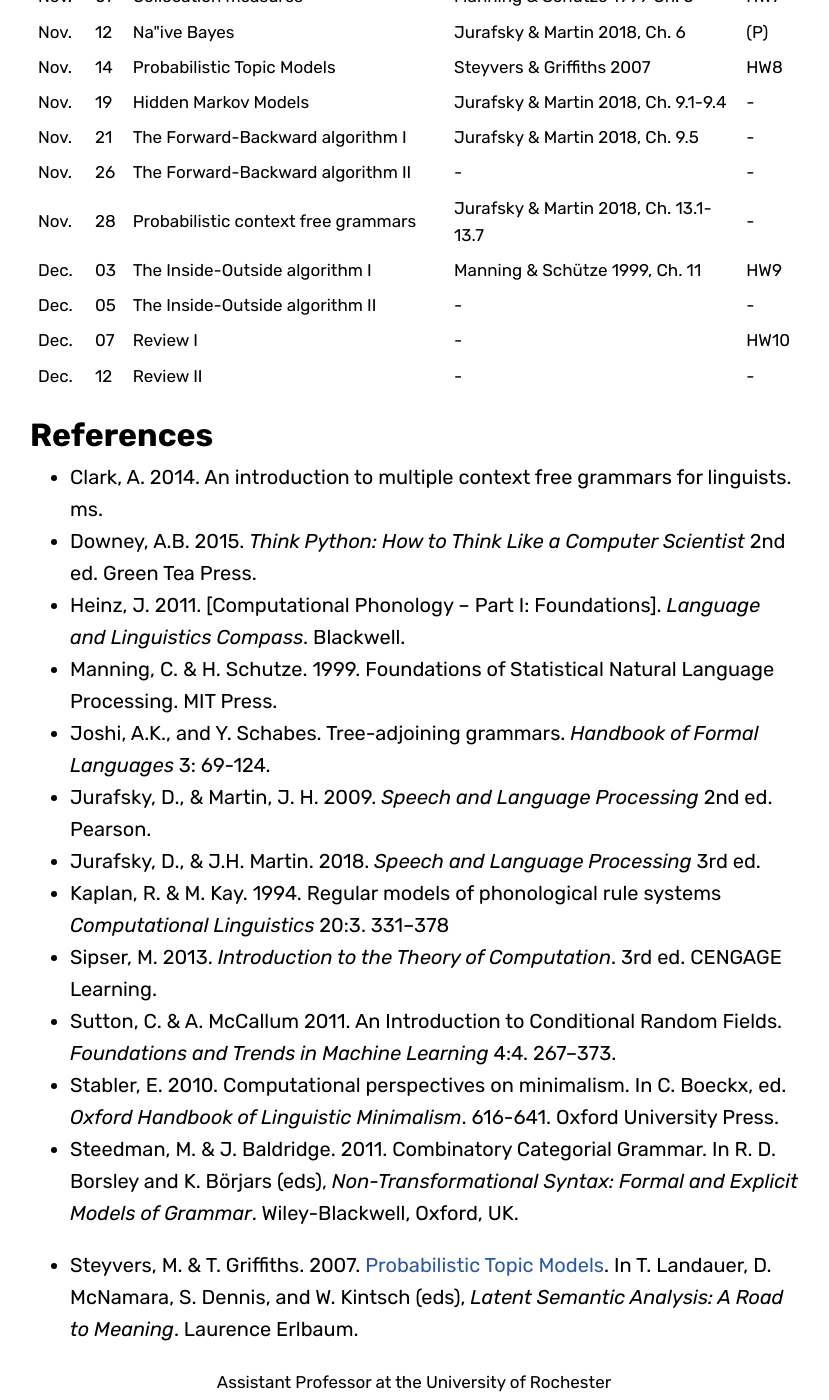
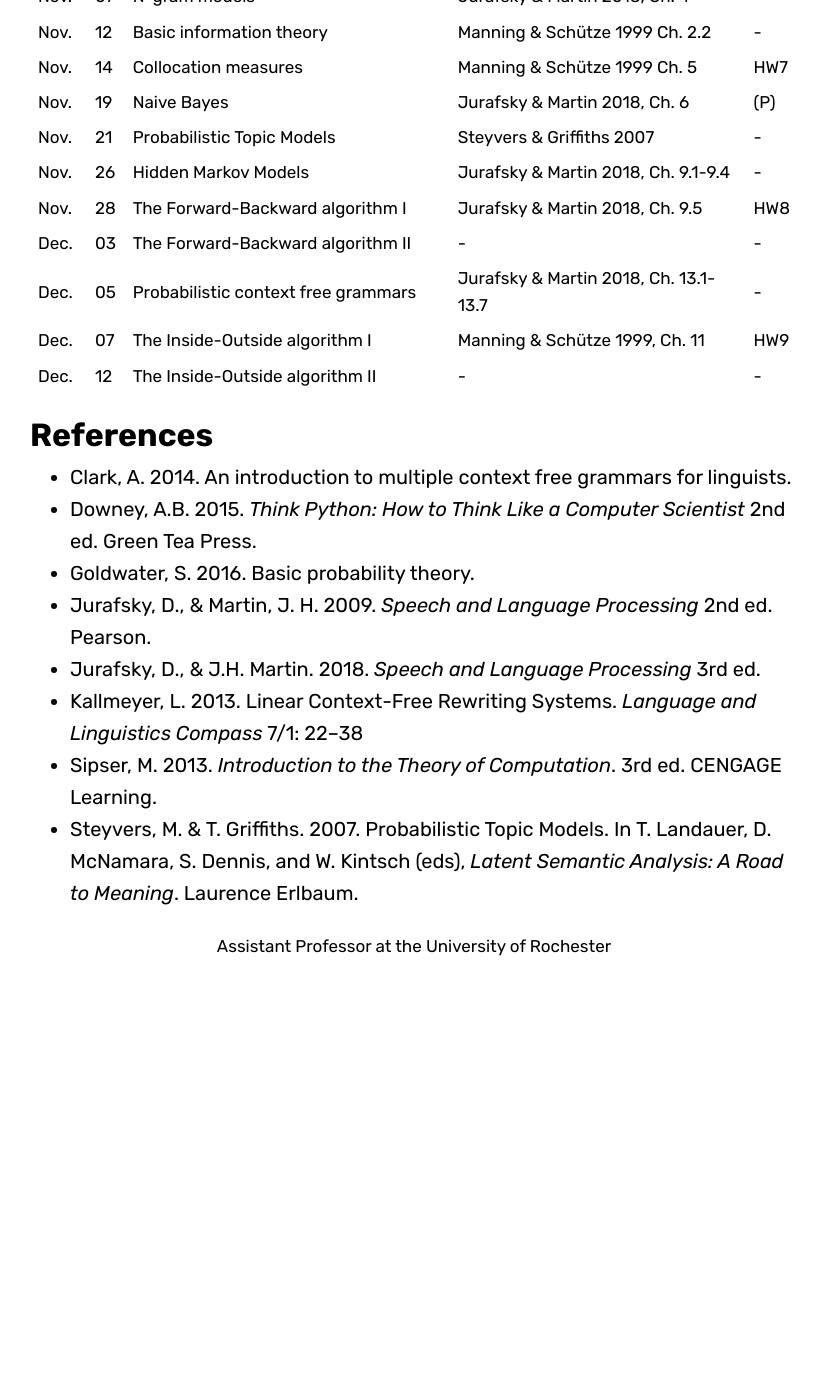
Before and after one commit to JIAXINGUY/aaronstevenwhite.github.io, a Jekyll site: the page built from teaching/fall2018/intro-to-comp-ling/index.md, in a window 1280 px wide and 1400 px high, scrolled down 5039 px. Shown: the whole window, without its empty margins (226-1055 px from the left). Built offline with Jekyll 4.4.1, drawn with Linux system fonts in a browser that asks for light colours; some web fonts are replaced; after the commit the page ends 6063 px from its top, so only the background shows below that; some of the changed text lies outside the part shown.

Commit message:
updated schedule

```diff
--- a/teaching/fall2018/intro-to-comp-ling/index.md
+++ b/teaching/fall2018/intro-to-comp-ling/index.md
@@ -152,63 +152,43 @@
 
 # Schedule
 
-Aug. | 29 | Introduction to Computational Linguistics | -                                        | -    |
-Sept. | 05 | First steps in Python                    | Downey 2015, Ch. 1-4                     | HW0  |
-Sept. | 10 | Control flow in Python                   | Downey 2015, Ch. 5-9                     | HW1  |
-Sept. | 12 | Collections in Python                    | Downey 2015, Ch. 10-12, 14               | HW2  |
-Sept. | 17 | Classes in Python                        | Downey 2015, Ch. 15-18                   | HW3  |
-Sept. | 19 | Working with text in Python              | Jurafsky & Martin 2018, Ch. 2            | -    |
-Sept. | 24 | Finite state automata                    | Sipser 2013, Ch. 1                       | HW4  |
-Sept. | 26 | Finite state transducers                 | Jurafsky & Martin 2009, Ch. 3            | -    |
-Oct. | 01 | Context free grammars                     | Sipser 2013, Ch. 2.1-2.3                 | HW5  |
-Oct. | 03 | The CKY algorithm                         | Jurafsky & Martin 2009, Ch. 13.1-13.4.1  | -    |
-Oct. | 08 | The Earley algorithm                      | Jurafsky & Martin 2009, Ch. 13.4.2       | -    |
-Oct. | 10 | Shift-reduce parsing                      | Jurafsky & Martin 2018, Ch. 14.1-14.4    | HW6  |
-Oct. | 17 | Mildly context sensitive formalisms       | Clark 2014                               | -    |
-Oct. | 22 | Parsing MCFG/LCFRS                        | Kallmeyer 2013                           | -    |
-Oct. | 24 | Basic probability theory I                | Goldwater 2016, Sec. 1-4                 | MT   |
-Oct. | 29 | Basic probability theory II               | Goldwater 2016, Sec. 5                   | -    |
-Oct. | 31 | \textit{N}-gram models                    | Jurafsky & Martin 2018, Ch. 4            | -    |
-Nov. | 05 | Basic information theory                  | Manning & Schütze 1999 Ch. 2.2           | -    |
-Nov. | 07 | Collocation measures                      | Manning & Schütze 1999 Ch. 5             | HW7  |
-Nov. | 12 | Na\"ive Bayes                             | Jurafsky & Martin 2018, Ch. 6            | (P)  |
-Nov. | 14 | Probabilistic Topic Models                | Steyvers & Griffiths 2007                | HW8  |
-Nov. | 19 | Hidden Markov Models                      | Jurafsky & Martin 2018, Ch. 9.1-9.4      | -    |
-Nov. | 21 | The Forward-Backward algorithm I          | Jurafsky & Martin 2018, Ch. 9.5          | -    |
-Nov. | 26 | The Forward-Backward algorithm II         | -                                        | -    |
-Nov. | 28 | Probabilistic context free grammars       | Jurafsky & Martin 2018, Ch. 13.1-13.7    | -    |
-Dec. | 03 | The Inside-Outside algorithm I            | Manning & Schütze 1999, Ch. 11           | HW9  |
-Dec. | 05 | The Inside-Outside algorithm II           | -                                        | -    |
-Dec. | 07 | Review I                                  | -                                        | HW10 |
-Dec. | 12 | Review II                                 | -                                        | -    |
-
+Aug.  | 29 | Introduction to Computational Linguistics | -                                        | -    |
+Sept. | 05 | First steps in Python                     | Downey 2015, Ch. 1-4                     | HW0  |
+Sept. | 10 | Control flow in Python                    | Downey 2015, Ch. 5-9                     | HW1  |
+Sept. | 12 | Collections in Python I                   | Downey 2015, Ch. 10-12, 14               | HW2  |
+Sept. | 17 | Collections in Python II                  | -                                        | -    |
+Sept. | 19 | Classes in Python                         | Downey 2015, Ch. 15-18                   | -    |
+Sept. | 24 | Working with text in Python               | Jurafsky & Martin 2018, Ch. 2            | HW3  |
+Sept. | 26 | Finite state automata I                   | Sipser 2013, Ch. 1                       | -    |
+Oct.  | 01 | Finite state automata II                  | -                                        | HW4  |
+Oct.  | 03 | Finite state transducers                  | Jurafsky & Martin 2009, Ch. 3            | -    |
+Oct.  | 08 | Context free grammars                     | Sipser 2013, Ch. 2.1-2.3                 | -    |
+Oct.  | 10 | The CKY algorithm                         | Jurafsky & Martin 2009, Ch. 13.1-13.4.1  | HW5  |
+Oct.  | 17 | The Earley algorithm                      | Jurafsky & Martin 2009, Ch. 13.4.2       | -    |
+Oct.  | 22 | Shift-reduce parsing                      | Jurafsky & Martin 2018, Ch. 14.1-14.4    | -    |
+Oct.  | 24 | Mildly context sensitive formalisms       | Clark 2014                               | HW6  |
+Oct.  | 29 | Parsing MCFG/LCFRS                        | Kallmeyer 2013                           | -    |
+Oct.  | 31 | Basic probability theory I                | Goldwater 2016, Sec. 1-4                 | MT   |
+Nov.  | 05 | Basic probability theory II               | Goldwater 2016, Sec. 5                   | -    |
+Nov.  | 07 | N-gram models                             | Jurafsky & Martin 2018, Ch. 4            | -    |
+Nov.  | 12 | Basic information theory                  | Manning & Schütze 1999 Ch. 2.2           | -    |
+Nov.  | 14 | Collocation measures                      | Manning & Schütze 1999 Ch. 5             | HW7  |
+Nov.  | 19 | Naive Bayes                               | Jurafsky & Martin 2018, Ch. 6            | (P)  |
+Nov.  | 21 | Probabilistic Topic Models                | Steyvers & Griffiths 2007                | -    |
+Nov.  | 26 | Hidden Markov Models                      | Jurafsky & Martin 2018, Ch. 9.1-9.4      | -    |
+Nov.  | 28 | The Forward-Backward algorithm I          | Jurafsky & Martin 2018, Ch. 9.5          | HW8  |
+Dec.  | 03 | The Forward-Backward algorithm II         | -                                        | -    |
+Dec.  | 05 | Probabilistic context free grammars       | Jurafsky & Martin 2018, Ch. 13.1-13.7    | -    |
+Dec.  | 07 | The Inside-Outside algorithm I            | Manning & Schütze 1999, Ch. 11           | HW9  |
+Dec.  | 12 | The Inside-Outside algorithm II           | -                                        | -    |
 
 # References
 
-* Clark, A. 2014. [An introduction to multiple context free grammars for linguists]. ms.
-* Downey, A.B. 2015. [*Think Python: How to Think Like a Computer Scientist*] 2nd ed. Green Tea Press.
-* Heinz, J. 2011. [Computational Phonology -- Part I: Foundations]. *Language and Linguistics Compass*. Blackwell.
-* Manning, C. & H. Schutze. 1999. [Foundations of Statistical Natural Language Processing]. MIT Press.
-* Joshi, A.K., and Y. Schabes. [Tree-adjoining grammars]. *Handbook of Formal Languages* 3: 69-124.
-* Jurafsky, D., & Martin, J. H. 2009. [*Speech and Language Processing*] 2nd ed. Pearson.
-* Jurafsky, D., & J.H. Martin. 2018. [*Speech and Language Processing*][1] 3rd ed.
-* Kaplan, R. & M. Kay. 1994. [Regular models of phonological rule systems] *Computational Linguistics* 20:3. 331–378
-* Sipser, M. 2013. [*Introduction to the Theory of Computation*]. 3rd ed. CENGAGE Learning.
-* Sutton, C. & A. McCallum 2011. [An Introduction to Conditional Random Fields]. *Foundations and Trends in Machine Learning* 4:4. 267–373.
-* Stabler, E. 2010. [Computational perspectives on minimalism]. In C. Boeckx, ed. *Oxford Handbook of Linguistic Minimalism*. 616-641. Oxford University Press.
-* Steedman, M. & J. Baldridge. 2011. [Combinatory Categorial Grammar]. In R. D. Borsley and K. Börjars (eds), *Non-Transformational Syntax: Formal and Explicit Models of Grammar*. Wiley-Blackwell, Oxford, UK.
-* Steyvers, M. & T. Griffiths. 2007. [Probabilistic Topic Models]. In T. Landauer, D. McNamara, S. Dennis, and W. Kintsch (eds), *Latent Semantic Analysis: A Road to Meaning*. Laurence Erlbaum.
-
-  [An introduction to multiple context free grammars for linguists]: http://www.cs.rhul.ac.uk/home/alexc/lot2012/mcfgsforlinguists.pdf
-  [*Think Python: How to Think Like a Computer Scientist*]: http://greenteapress.com/wp/think-python-2e/
-  [Computational Phonology -- Part I: Foundations.]: http://onlinelibrary.wiley.com.ezp.lib.rochester.edu/doi/10.1111/j.1749-818X.2011.00269.x/abstract
-  [Tree-adjoining grammars]: https://www.cis.upenn.edu/~joshi/joshi-schabes-tag-97.pdf
-  [Foundations of Statistical Natural Language Processing]: http://ics.upjs.sk/~pero/web/documents/pillar/Manning_Schuetze_StatisticalNLP.pdf
-  [*Speech and Language Processing*]: http://stp.lingfil.uu.se/~santinim/ml/2014/JurafskyMartinSpeechAndLanguageProcessing2ed_draft%202007.pdf
-  [1]: https://web.stanford.edu/~jurafsky/slp3/ed3book.pdf
-  [*Introduction to the Theory of Computation*]: https://theswissbay.ch/pdf/Book/Introduction%20to%20the%20theory%20of%20computation_third%20edition%20-%20Michael%20Sipser.pdf
-  [An Introduction to Conditional Random Fields]: http://homepages.inf.ed.ac.uk/csutton/publications/crftut-fnt.pdf
-  [Computational perspectives on minimalism]: http://linguistics.ucla.edu/people/stabler/Stabler10-Min.pdf
-  [Probabilistic Topic Models]: http://psiexp.ss.uci.edu/research/papers/SteyversGriffithsLSABookFormatted.pdf
-  [Regular models of phonological rule systems]: https://web.stanford.edu/~mjkay/Kaplan%26Kay.pdf
-  [Combinatory Categorial Grammar]: http://lingo.stanford.edu/sag/L222B/papers/Steedman.pdf
+* Clark, A. 2014. An introduction to multiple context free grammars for linguists.
+* Downey, A.B. 2015. *Think Python: How to Think Like a Computer Scientist* 2nd ed. Green Tea Press.
+* Goldwater, S. 2016. Basic probability theory.
+* Jurafsky, D., & Martin, J. H. 2009. *Speech and Language Processing* 2nd ed. Pearson.
+* Jurafsky, D., & J.H. Martin. 2018. *Speech and Language Processing* 3rd ed.
+* Kallmeyer, L. 2013. Linear Context-Free Rewriting Systems. *Language and Linguistics Compass* 7/1: 22–38
+* Sipser, M. 2013. *Introduction to the Theory of Computation*. 3rd ed. CENGAGE Learning.
+* Steyvers, M. & T. Griffiths. 2007. Probabilistic Topic Models. In T. Landauer, D. McNamara, S. Dennis, and W. Kintsch (eds), *Latent Semantic Analysis: A Road to Meaning*. Laurence Erlbaum.
```
Also changed, not shown: other parts of teaching/fall2018/intro-to-comp-ling/index.md (+4 -4 lines).
